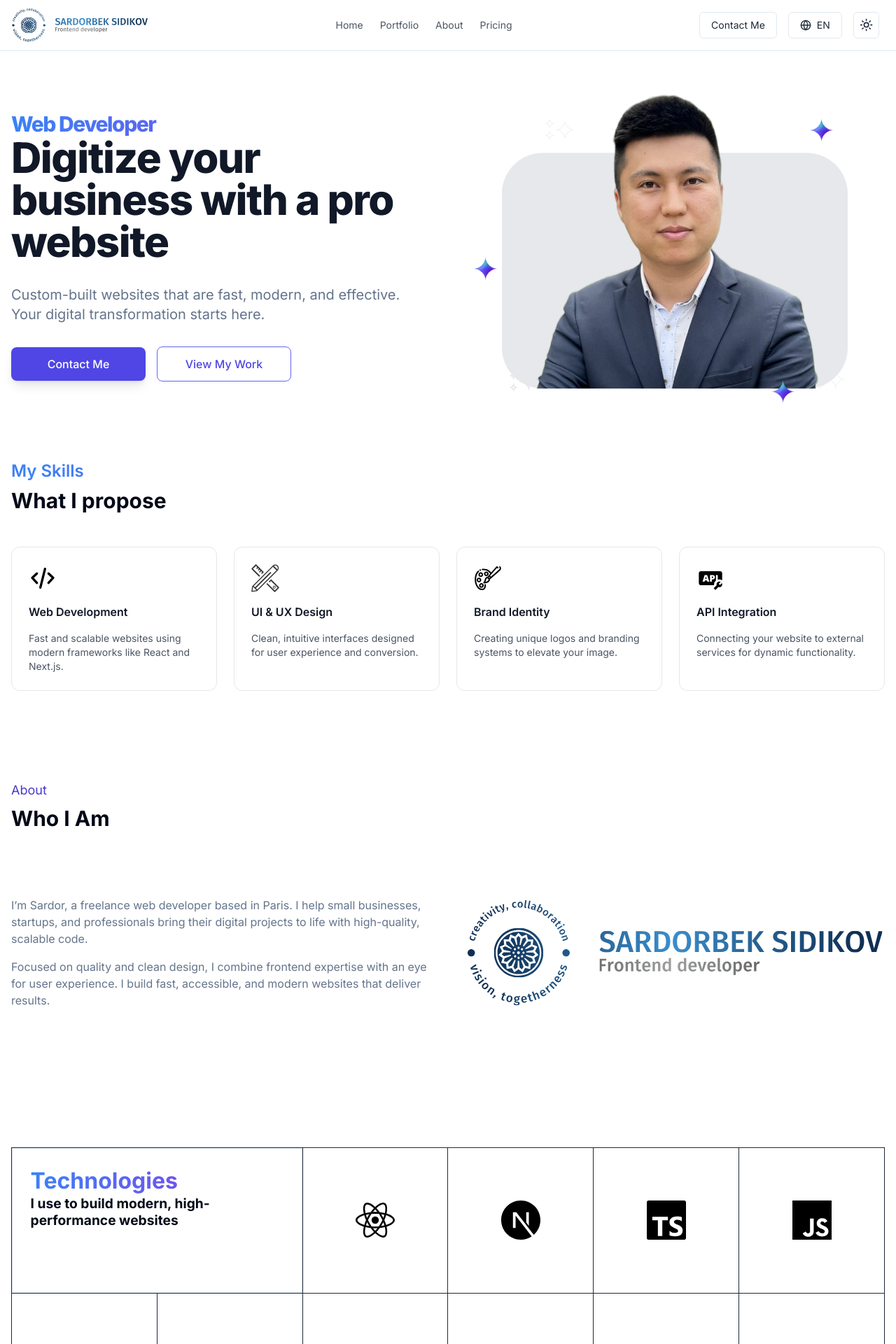
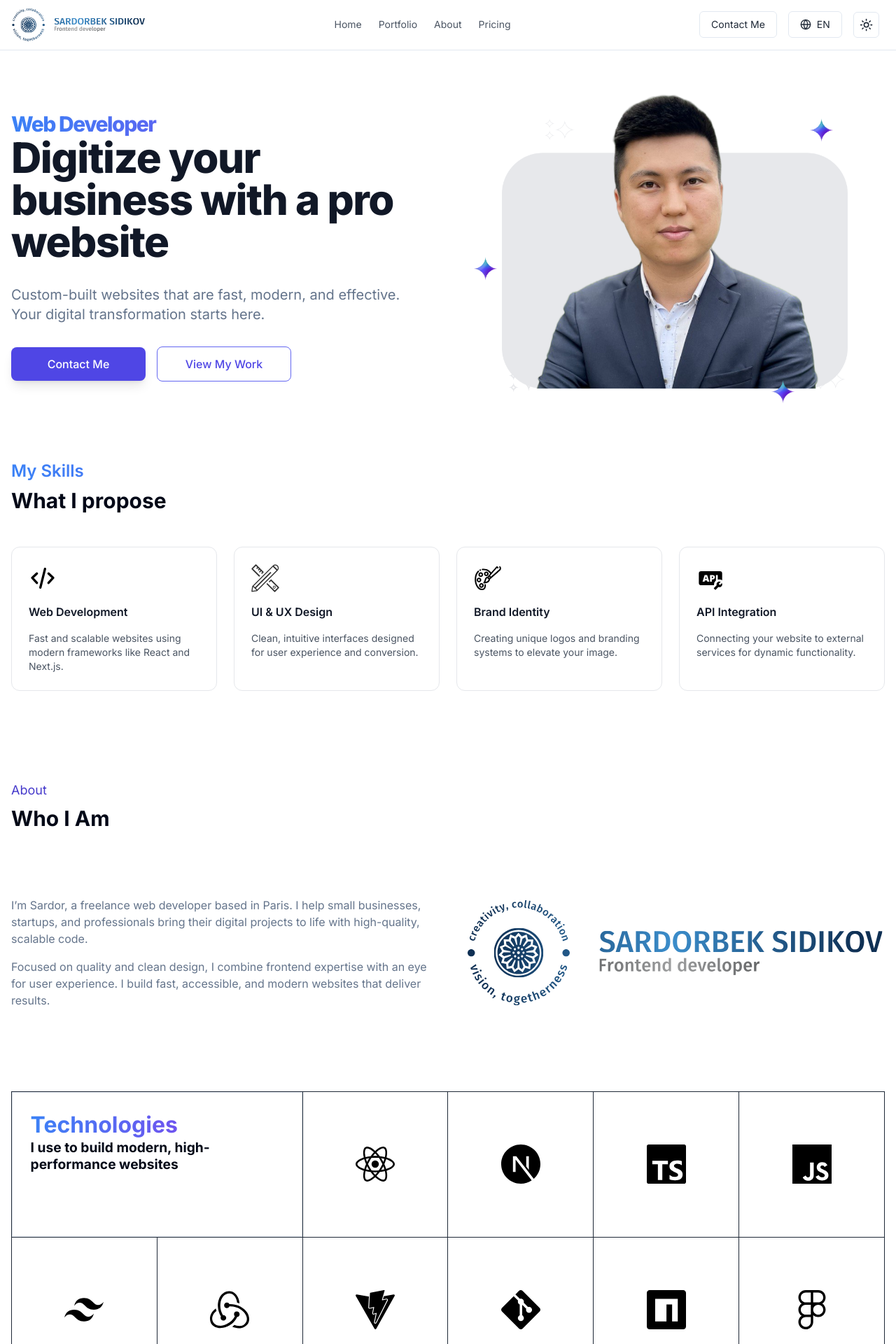
Before and after one commit to ssidikov/portfolio, a Next.js app: page / in a window 1280 px wide. Shown: the top 1920 px of the page at 70% size. Built offline with nearby package versions, Linux system fonts and the light colour scheme.

Commit message:
Refactor components for improved layout and styling consistency

```diff
--- a/components/Footer.tsx
+++ b/components/Footer.tsx
@@ -12,8 +12,18 @@ export default function Footer() {
     <footer className='border-t bg-card'>
       <div className='container mx-auto px-4 py-12'>
         <div className='flex flex-row justify-between gap-2'>
+          {' '}
           <div className='flex items-center order-1'>
-            <Image src='/logo.svg' alt='Logo' layout='intrinsic' width={200} height={100} />
+            <Image
+              src='/logo.svg'
+              alt='Logo'
+              width={200}
+              height={100}
+              style={{
+                width: 'auto',
+                height: 'auto',
+              }}
+            />
           </div>
           <div className='hidden md:flex items-center text-sm text-muted-foreground order-3 md:order-2 min-w-80'>
             © {currentYear} {t('footer.rights')}
--- a/components/Header.tsx
+++ b/components/Header.tsx
@@ -31,13 +31,18 @@ export default function Header() {
       <div className='container mx-auto px-4 py-2 flex items-center justify-between'>
         {/* Logo */}
         <Link href='/' className='flex items-center gap-2 z-50'>
+          {' '}
           <Image
             src='/logo.svg'
             alt='Logo'
             width={200}
             height={100}
             priority
-            className='w-auto h-10 md:h-14'
+            className='w-auto max-w-48 h-10 md:h-14'
+            style={{
+              width: 'auto',
+              height: 'auto',
+            }}
           />
         </Link>
 
--- a/components/Hero.tsx
+++ b/components/Hero.tsx
@@ -11,7 +11,7 @@ export default function Hero() {
   return (
     <section
       id='home'
-      className='py-20 md:pt-32 md:pb-0 container mx-auto px-4 grid md:grid-cols-2 gap-12 items-center'>
+      className='py-20 pt-32 md:pb-0 container mx-auto px-4 grid md:grid-cols-2 gap-12 items-center'>
       {/* Left part - text and CTA*/}
       <AnimatedSection className='space-y-8'>
         <h1 className='text-4xl xl:text-6xl font-extrabold leading-tight tracking-tight'>
@@ -22,12 +22,17 @@ export default function Hero() {
         </h1>
         <div className='md:hidden relative flex items-center justify-center w-full h-auto'>
           <div className='relative aspect-w-1 aspect-h-1 md:aspect-w-4 md:aspect-h-3 lg:aspect-w-16 lg:aspect-h-9'>
+            {' '}
             <Image
               src='/Sardorbek-Sidikov.png'
               alt='Hero image'
               width={500}
               height={500}
               className='object-cover w-full max-h-screen'
+              style={{
+                width: 'auto',
+                height: 'auto',
+              }}
             />
           </div>
         </div>
--- a/components/Popup.tsx
+++ b/components/Popup.tsx
@@ -37,7 +37,9 @@ export default function Popup({ isOpen, onClose }: PopupProps) {
             <div className='flex-shrink-0'>
               <CheckCircleIcon className='h-6 w-6 text-green-400' aria-hidden='true' />
             </div>
-            <div className='ml-3 w-0 flex-1 pt-0.5'>              <p className='text-sm font-medium text-gray-900 dark:text-gray-100'>
+            <div className='ml-3 w-0 flex-1 pt-0.5'>
+              {' '}
+              <p className='text-sm font-medium text-gray-900 dark:text-gray-100'>
                 {t('popup.success.title')}
               </p>
               <p className='mt-1 text-sm text-gray-500 dark:text-gray-400'>
--- a/components/Technologies.tsx
+++ b/components/Technologies.tsx
@@ -23,7 +23,7 @@ export default function Technologies() {
   const [hoveredTech, setHoveredTech] = useState(t('tech.title'))
 
   return (
-    <section className='container mx-auto px-4 py-20'>
+    <section className='container mx-auto px-4'>
       <div className='grid grid-cols-4 md:grid-cols-6 gap-[1px] border border-gray-800 bg-gray-800'>
         {/* Title */}
         <AnimatedSection className='col-span-4 md:col-span-2 bg-background p-[clamp(1rem,2vw,2rem)] flex flex-col border justify-cente'>
--- a/context/LanguageContext.tsx
+++ b/context/LanguageContext.tsx
@@ -142,7 +142,8 @@ const translations: Record<Language, TranslationMap> = {
     'contact.email': 'E-mail',
     'contact.placeholder.email': 'Votre adresse e-mail',
     'contact.phone': 'Téléphone',
-    'contact.placeholder.phone': 'Votre numéro de téléphone',    'contact.message': 'Message',
+    'contact.placeholder.phone': 'Votre numéro de téléphone',
+    'contact.message': 'Message',
     'contact.placeholder.message': 'Votre message',
     'contact.sending': 'Envoi en cours...',
 
@@ -151,16 +152,18 @@ const translations: Record<Language, TranslationMap> = {
     'validation.firstName.minLength': 'Le prénom doit contenir au moins 2 caractères',
     'validation.lastName.required': 'Le nom est obligatoire',
     'validation.lastName.minLength': 'Le nom doit contenir au moins 2 caractères',
-    'validation.email.required': 'L\'adresse e-mail est obligatoire',
+    'validation.email.required': "L'adresse e-mail est obligatoire",
     'validation.email.invalid': 'Veuillez saisir une adresse e-mail valide',
     'validation.phone.required': 'Le numéro de téléphone est obligatoire',
     'validation.phone.invalid': 'Veuillez saisir un numéro de téléphone valide',
-    'validation.tariff.required': 'Veuillez sélectionner un tarif',    'validation.message.required': 'Le message est obligatoire',
+    'validation.tariff.required': 'Veuillez sélectionner un tarif',
+    'validation.message.required': 'Le message est obligatoire',
     'validation.message.minLength': 'Le message doit contenir au moins 10 caractères',
 
     // Success popup messages
     'popup.success.title': 'Envoyé avec succès !',
-    'popup.success.message': 'Votre message a été envoyé avec succès. Nous vous répondrons bientôt !',
+    'popup.success.message':
+      'Votre message a été envoyé avec succès. Nous vous répondrons bientôt !',
 
     // Footer
     'footer.rights':
@@ -277,7 +280,8 @@ const translations: Record<Language, TranslationMap> = {
     'contact.email': 'Email',
     'contact.placeholder.email': 'Your email address',
     'contact.phone': 'Phone',
-    'contact.placeholder.phone': 'Your phone number',    'contact.message': 'Message',
+    'contact.placeholder.phone': 'Your phone number',
+    'contact.message': 'Message',
     'contact.placeholder.message': 'Your message',
     'contact.sending': 'Sending...',
 
@@ -290,12 +294,14 @@ const translations: Record<Language, TranslationMap> = {
     'validation.email.invalid': 'Please enter a valid email address',
     'validation.phone.required': 'Phone number is required',
     'validation.phone.invalid': 'Please enter a valid phone number',
-    'validation.tariff.required': 'Please select a pricing plan',    'validation.message.required': 'Message is required',
+    'validation.tariff.required': 'Please select a pricing plan',
+    'validation.message.required': 'Message is required',
     'validation.message.minLength': 'Message must be at least 10 characters',
 
     // Success popup messages
     'popup.success.title': 'Successfully Sent!',
-    'popup.success.message': 'Your message has been sent successfully. We will get back to you soon!',
+    'popup.success.message':
+      'Your message has been sent successfully. We will get back to you soon!',
 
     'footer.rights': 'Sardorbek Sidikov — Web Developer in Paris. Custom website development.',
   },
@@ -409,7 +415,8 @@ const translations: Record<Language, TranslationMap> = {
     'contact.email': 'Электронная почта',
     'contact.placeholder.email': 'Ваш e-mail',
     'contact.phone': 'Телефон',
-    'contact.placeholder.phone': 'Ваш номер телефона',    'contact.message': 'Сообщение',
+    'contact.placeholder.phone': 'Ваш номер телефона',
+    'contact.message': 'Сообщение',
     'contact.placeholder.message': 'Ваше сообщение',
     'contact.sending': 'Отправка...',
 
@@ -422,7 +429,8 @@ const translations: Record<Language, TranslationMap> = {
     'validation.email.invalid': 'Пожалуйста, введите корректный адрес электронной почты',
     'validation.phone.required': 'Номер телефона обязателен для заполнения',
     'validation.phone.invalid': 'Пожалуйста, введите корректный номер телефона',
-    'validation.tariff.required': 'Пожалуйста, выберите тарифный план',    'validation.message.required': 'Сообщение обязательно для заполнения',
+    'validation.tariff.required': 'Пожалуйста, выберите тарифный план',
+    'validation.message.required': 'Сообщение обязательно для заполнения',
     'validation.message.minLength': 'Сообщение должно содержать минимум 10 символов',
 
     // Success popup messages
```
Also changed, not shown: components/Prices.tsx (+4 -4 lines).
